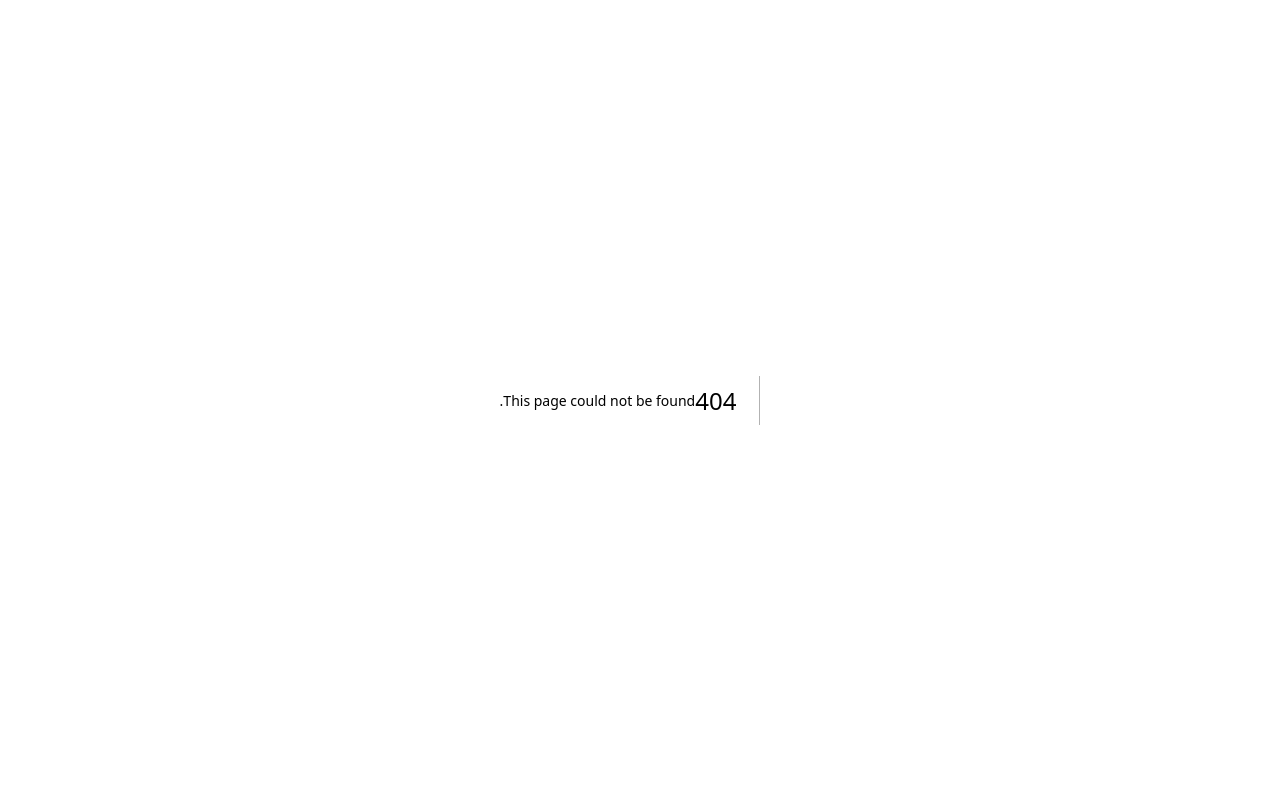
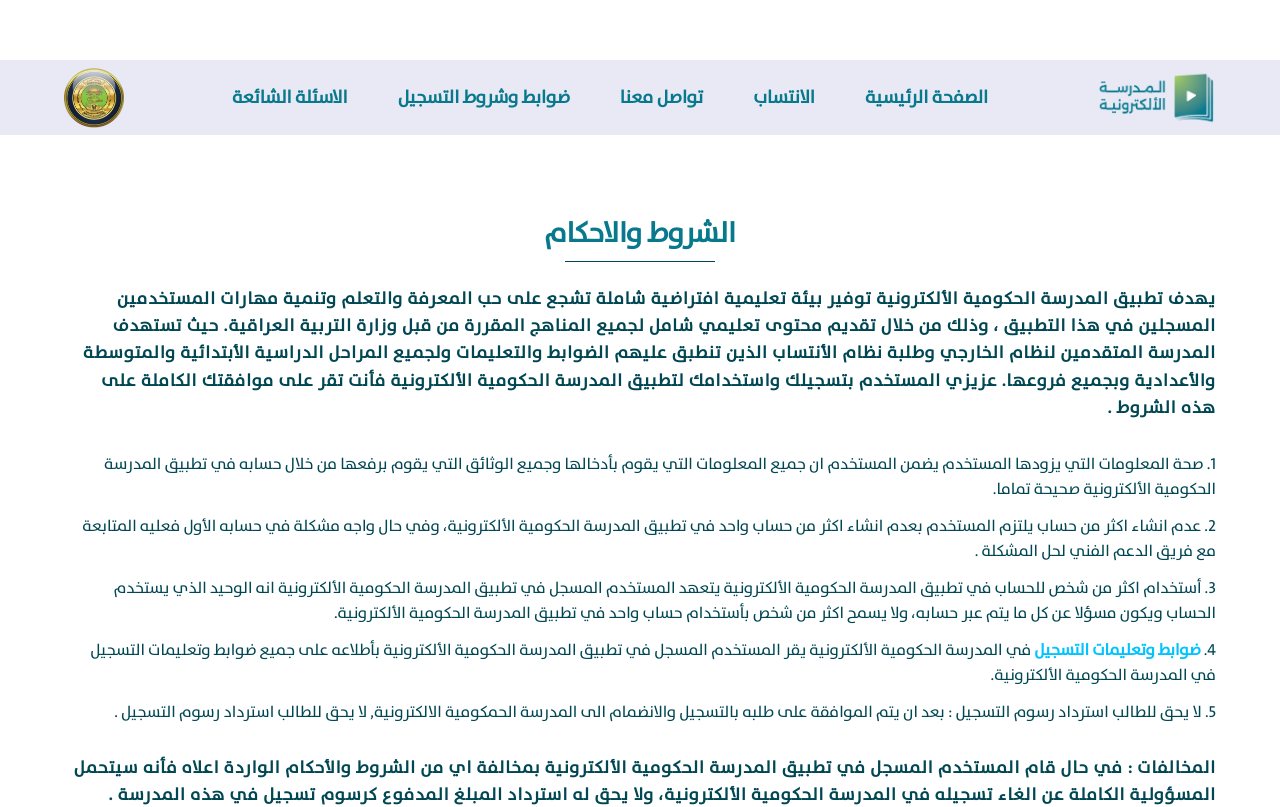
Before and after one commit to Abdullah-Jammal/Next.js-main, a Next.js app: page /terms in a window 1280 px wide. Before the commit this address had no page. Shown: the top 807 px of the page. Built offline with nearby package versions, Linux system fonts and the light colour scheme.

Commit message:
TermsPage

```diff
--- a/app/globals.css
+++ b/app/globals.css
@@ -1377,3 +1377,34 @@ footer .copyRight {
   padding-left: 15px;
 }
 /* End Top Section */
+
+/* Start Terms */
+.terms-container {
+  margin: 200px 0;
+  display: flex;
+  flex-direction: column;
+  justify-content: center;
+  align-items: center;
+}
+.terms-para,
+.terms-second-para {
+  color: var(--main-hover-bg);
+  font-weight: bold;
+  font-size: 17px;
+  letter-spacing: 1px;
+  line-height: 1.6;
+  margin: 30px 0;
+}
+.terms-list li {
+  color: var(--main-hover-bg);
+  margin: 12px 0;
+}
+.terms-link {
+  color: var(--sky-blue);
+  font-weight: bold;
+  transition: 300ms;
+}
+.terms-link:hover {
+  color: var(--green-color);
+}
+/* End Terms */
--- /dev/null
+++ b/app/terms/page.js
@@ -0,0 +1,42 @@
+
+import Title from "@/components/Title"
+import TopSection from "@/components/TopSection"
+import Header from "@/components/Header"
+import Footer from "@/components/Footer"
+
+export default function Terms () {
+    return (
+        <>
+        <Header/>
+            <div className="terms">
+                <div className="container">
+                    <div className="terms-container">
+                        <div className="terms-ruls">
+                            <Title>الشروط والاحكام</Title>
+                            <p className="terms-para">يهدف تطبيق المدرسة الحكومية الألكترونية توفير بيئة تعليمية افتراضية شاملة تشجع على حب المعرفة والتعلم وتنمية مهارات المستخدمين المسجلين في هذا التطبيق ، وذلك من خلال تقديم محتوى تعليمي شامل لجميع المناهج المقررة من قبل وزارة التربية العراقية. حيث تستهدف المدرسة المتقدمين لنظام الخارجي وطلبة نظام الأنتساب الذين تنطبق عليهم الضوابط والتعليمات ولجميع المراحل الدراسية الأبتدائية والمتوسطة والأعدادية وبجميع فروعها.
+                                عزيزي المستخدم بتسجيلك واستخدامك لتطبيق المدرسة الحكومية الألكترونية فأنت تقر على موافقتك الكاملة على هذه الشروط .</p>
+                            <ul className="terms-list">
+                                <li>1. صحة المعلومات التي يزودها المستخدم
+                                يضمن المستخدم ان جميع المعلومات التي يقوم بأدخالها وجميع الوثائق التي يقوم برفعها من خلال حسابه في تطبيق
+                                المدرسة الحكومية الألكترونية صحيحة تماما.</li>
+                                <li>2. عدم انشاء اكثر من حساب
+                                يلتزم المستخدم بعدم انشاء اكثر من حساب واحد في تطبيق المدرسة الحكومية الألكترونية، وفي حال واجه مشكلة في
+                                حسابه الأول فعليه المتابعة مع فريق الدعم الفني لحل المشكلة .</li>
+                                <li>3. أستخدام اكثر من شخص للحساب في تطبيق المدرسة الحكومية الألكترونية
+                                يتعهد المستخدم المسجل في تطبيق المدرسة الحكومية الألكترونية انه الوحيد الذي يستخدم الحساب ويكون مسؤلا عن كل
+                                ما يتم عبر حسابه، ولا يسمح اكثر من شخص بأستخدام حساب واحد في تطبيق المدرسة الحكومية الألكترونية.</li>
+                                <li>4. <a className="terms-link" href="https://next-js-main-ta3leem.vercel.app/ruls">ضوابط وتعليمات التسجيل</a> في المدرسة الحكومية الألكترونية
+                                يقر المستخدم المسجل في تطبيق المدرسة الحكومية الألكترونية بأطلاعه على جميع ضوابط وتعليمات التسجيل في المدرسة الحكومية الألكترونية.</li>
+                                <li>5. لا يحق للطالب استرداد رسوم التسجيل :
+                                بعد ان يتم الموافقة على طلبه بالتسجيل والانضمام الى المدرسة الحمكومية الالكترونية, لا يحق للطالب استرداد رسوم التسجيل .</li>
+                            </ul>
+                            <p className="terms-second-para">المخالفات :
+                            في حال قام المستخدم المسجل في تطبيق المدرسة الحكومية الألكترونية بمخالفة اي من الشروط والأحكام الواردة اعلاه فأنه سيتحمل المسؤولية الكاملة عن الغاء تسجيله في المدرسة الحكومية الألكترونية، ولا يحق له استرداد المبلغ المدفوع كرسوم تسجيل في هذه المدرسة .</p>
+                        </div>
+                    </div>
+                </div>
+            </div>
+            <Footer/>
+        </>
+    )
+}
--- a/components/RulsItems.jsx
+++ b/components/RulsItems.jsx
@@ -34,9 +34,6 @@ const RulsItems = () => {
       <div className="container">
           <div className='items-container' id='item' ref={rulsScoop}>
               <div className="item-one">
-                <Image src={inst_image_one} alt='Image Not Found' height = {370} width = {370}/>
-              </div>
-              <div className="item-one">
                 <Image src={inst_image_two} alt='Image Not Found' height = {370} width = {370}/>
               </div>
               <div className="item-one">
@@ -55,6 +52,9 @@ const RulsItems = () => {
                 <Image src={inst_image_seven} alt='Image Not Found' height = {370} width = {370}/>
               </div>
               <div className="item-one">
+                <Image src={inst_image_one} alt='Image Not Found' height = {370} width = {370}/>
+              </div>
+              <div className="item-one">
                 <Image src={inst_image_eight} alt='Image Not Found' height = {370} width = {370}/>
               </div>
           </div>
```
Also changed, not shown: components/Title.jsx (indentation only).
